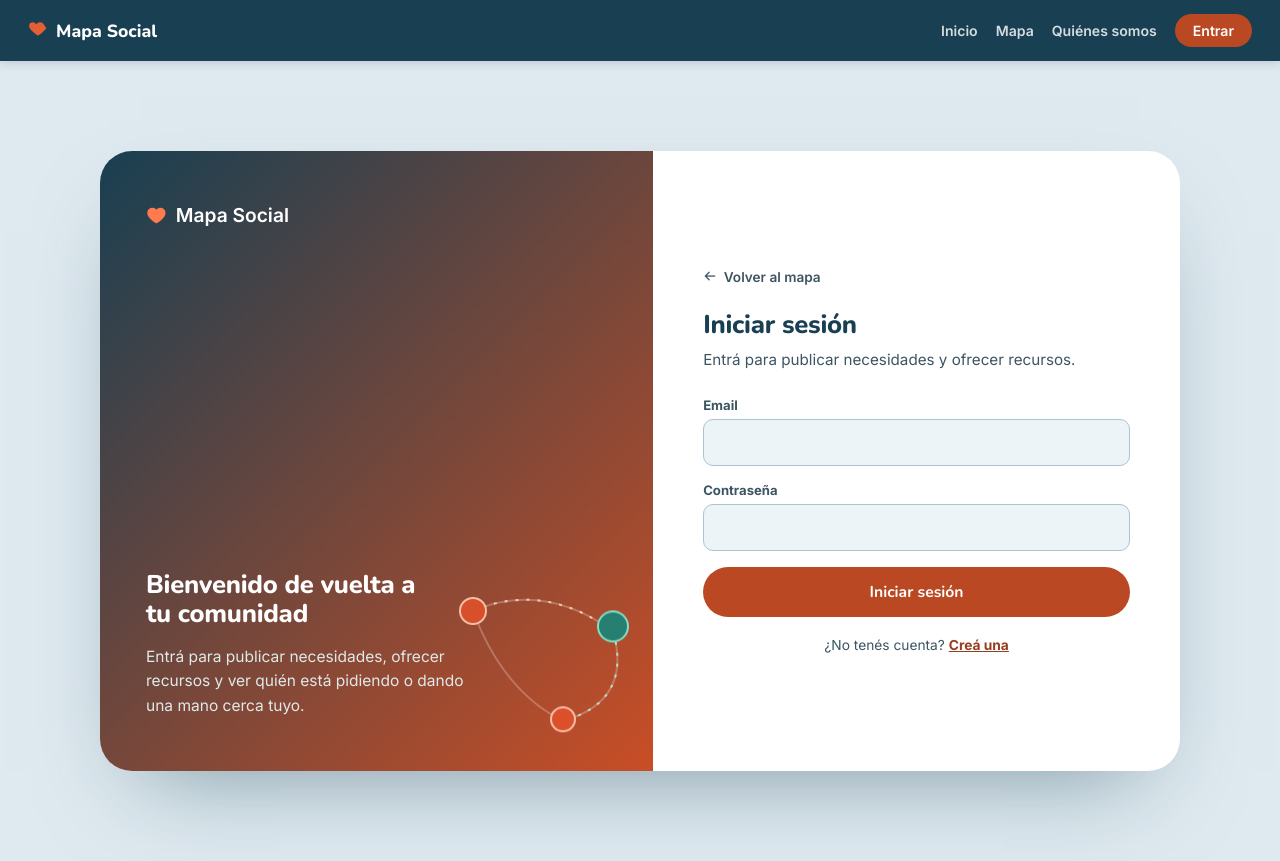
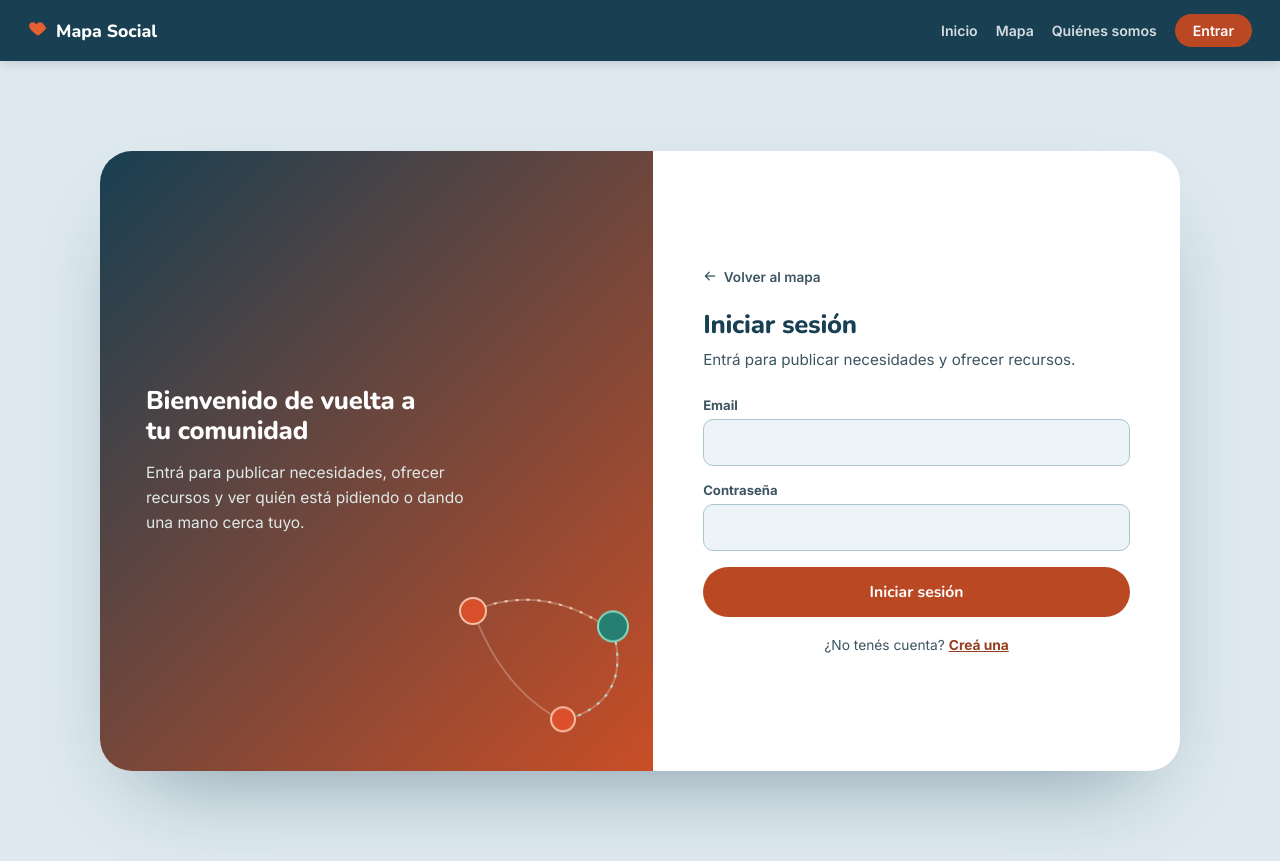
Before and after one commit to danrose222/mapa-social, an Angular app in the folder frontend/: page /entrar in a window 1280 px wide. Built offline with nearby package versions, Linux system fonts and the light colour scheme.

Commit message:
fix(auth): sacar logo duplicado del panel de marca y centrar el mensaje

```diff
--- a/frontend/src/app/pages/login/login.component.html
+++ b/frontend/src/app/pages/login/login.component.html
@@ -2,11 +2,6 @@
   <div class="auth__card">
     <div class="auth__brand">
       <div class="auth__brand-texture" aria-hidden="true"></div>
-
-      <div class="auth__brand-logo">
-        <i class="ph-fill ph-heart" aria-hidden="true"></i>
-        Mapa Social
-      </div>
 
       <div class="auth__brand-copy">
         <h2>Bienvenido de vuelta a tu comunidad</h2>
--- a/frontend/src/app/pages/login/login.component.scss
+++ b/frontend/src/app/pages/login/login.component.scss
@@ -24,6 +24,7 @@
   position: relative;
   display: flex;
   flex-direction: column;
+  justify-content: center;
   overflow: hidden;
   padding: 52px 46px;
   background: var(--gradient-warm);
@@ -36,22 +37,6 @@
   background-image: var(--texture-dots);
   opacity: 0.5;
   pointer-events: none;
-}
-
-.auth__brand-logo {
-  position: relative;
-  z-index: 2;
-  display: flex;
-  align-items: center;
-  gap: 9px;
-  margin-bottom: auto;
-  font-weight: 600;
-  font-size: 1.2rem;
-
-  i {
-    color: #ff7a4d;
-    font-size: 1.3rem;
-  }
 }
 
 .auth__brand-copy {
--- a/frontend/src/app/pages/registro/registro.component.html
+++ b/frontend/src/app/pages/registro/registro.component.html
@@ -2,11 +2,6 @@
   <div class="auth__card">
     <div class="auth__brand">
       <div class="auth__brand-texture" aria-hidden="true"></div>
-
-      <div class="auth__brand-logo">
-        <i class="ph-fill ph-heart" aria-hidden="true"></i>
-        Mapa Social
-      </div>
 
       <div class="auth__brand-copy">
         <h2>Sumate a la red de ayuda de tu barrio</h2>
--- a/frontend/src/app/pages/registro/registro.component.scss
+++ b/frontend/src/app/pages/registro/registro.component.scss
@@ -24,6 +24,7 @@
   position: relative;
   display: flex;
   flex-direction: column;
+  justify-content: center;
   overflow: hidden;
   padding: 52px 46px;
   background: var(--gradient-warm);
@@ -36,22 +37,6 @@
   background-image: var(--texture-dots);
   opacity: 0.5;
   pointer-events: none;
-}
-
-.auth__brand-logo {
-  position: relative;
-  z-index: 2;
-  display: flex;
-  align-items: center;
-  gap: 9px;
-  margin-bottom: auto;
-  font-weight: 600;
-  font-size: 1.2rem;
-
-  i {
-    color: #ff7a4d;
-    font-size: 1.3rem;
-  }
 }
 
 .auth__brand-copy {
```
